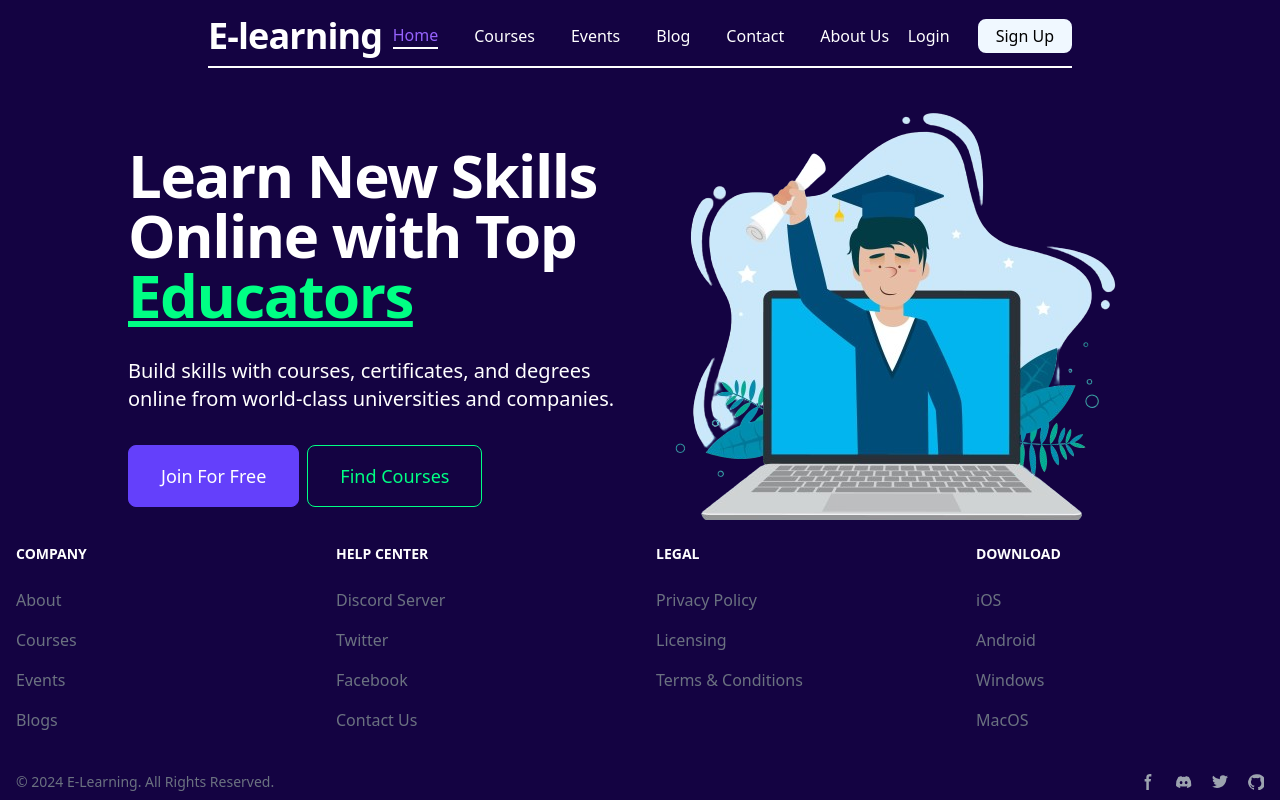
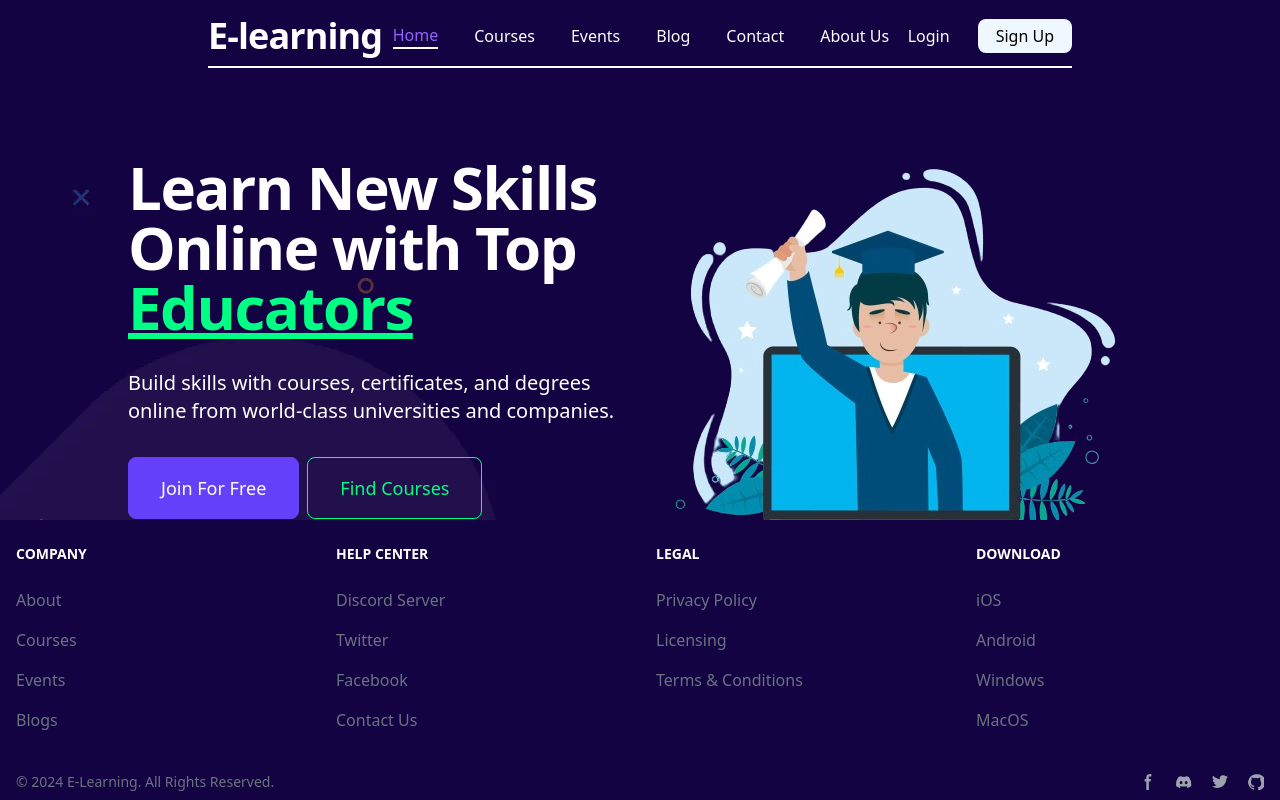
Before and after one commit to galibmia/e-learning, a React (Vite) app: page / in a window 1280 px wide. Built offline with nearby package versions, Linux system fonts and the light colour scheme.

Commit message:
Home page hero section added

```diff
--- a/src/components/Hero/Hero.jsx
+++ b/src/components/Hero/Hero.jsx
@@ -1,6 +1,7 @@
 import React from 'react';
 import HeroImage from "../../assets/image/hero.png";
 import './Hero.css';
+import { AcademicCapIcon, ComputerDesktopIcon, PlayCircleIcon } from '@heroicons/react/24/solid'
 
 const Hero = () => {
     return (
@@ -12,10 +13,16 @@ const Hero = () => {
                 </p>
                 <button type="button" className="button-join outline-none font-medium rounded-lg px-8 py-4 text-center text-lg me-2 mb-2">Join For Free</button>
                 <button type="button" className="button-course outline-none font-medium rounded-lg px-8 py-4 text-center text-lg me-2 mb-2">Find Courses</button>
+                <div className='my-5 flex gap-5'>
+                    <p className='flex gap-2 text-white'><AcademicCapIcon className="size-6 text-white" /><span>Over 12 million students</span></p>
+                    <p className='flex gap-2 text-white'><PlayCircleIcon className="size-6 text-white" /><span>More than 60,000 courses</span></p>
+                    <p className='flex gap-2 text-white'><ComputerDesktopIcon className="size-6 text-white" /><span>Learn anything online</span></p>
+                </div>
             </div>
             <div className='w-1/2'>
-                <img className='mx-auto' src={HeroImage} alt="Image" />
+                <img className='mx-auto hero-img' src={HeroImage} alt="Image" />
             </div>
+
         </div>
     );
 };
--- a/src/components/Home/Home.css
+++ b/src/components/Home/Home.css
@@ -2,3 +2,6 @@
     color: #00FF84;
     text-decoration: underline;
 }
+.hero-bg-img{
+    background-image: url('../../assets/logo/hero-bg.png');
+}
--- a/src/components/Home/Home.jsx
+++ b/src/components/Home/Home.jsx
@@ -1,11 +1,12 @@
 import React from 'react';
 import "./Home.css"
 import Hero from '../Hero/Hero';
+import bgImg from "../../assets/logo/hero-bg.png"
 
 const Home = () => {
     return (
         <div>
-            <div className='hero-bg'>
+            <div className='hero-bg-img mt-14'>
             <Hero></Hero>
             </div>
         </div>
```
Also changed, not shown: src/assets/logo/bg.webp (added), src/assets/logo/hero-bg.png (added), src/components/Hero/Hero.css (line endings or trailing spaces).
